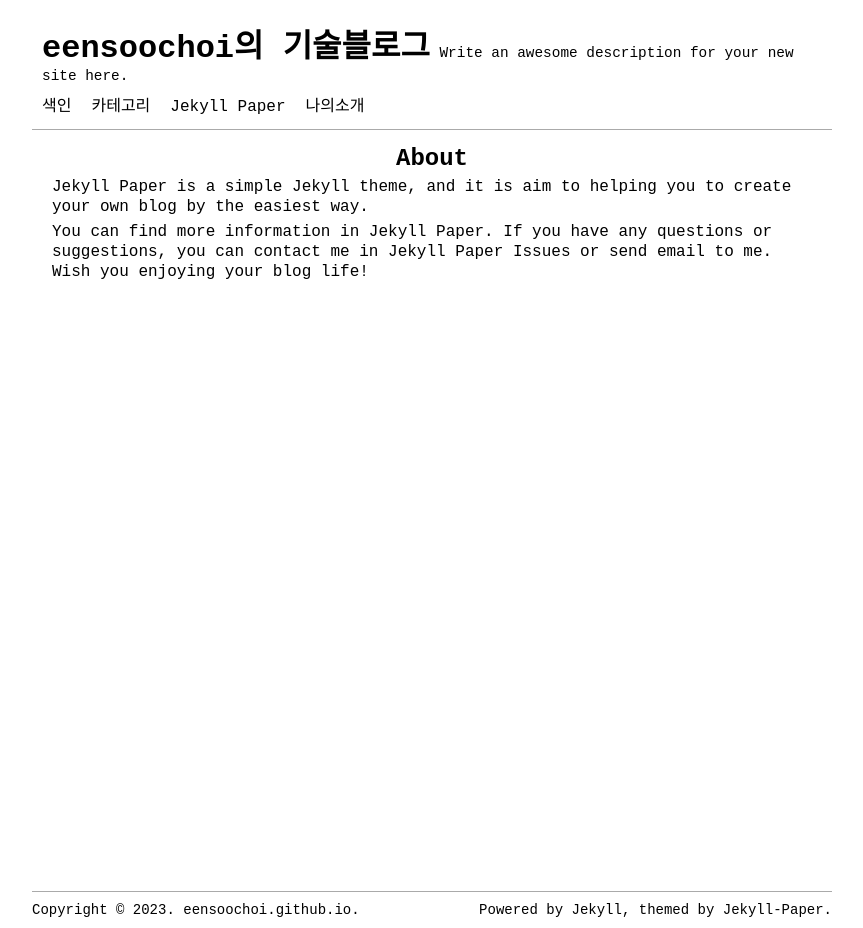
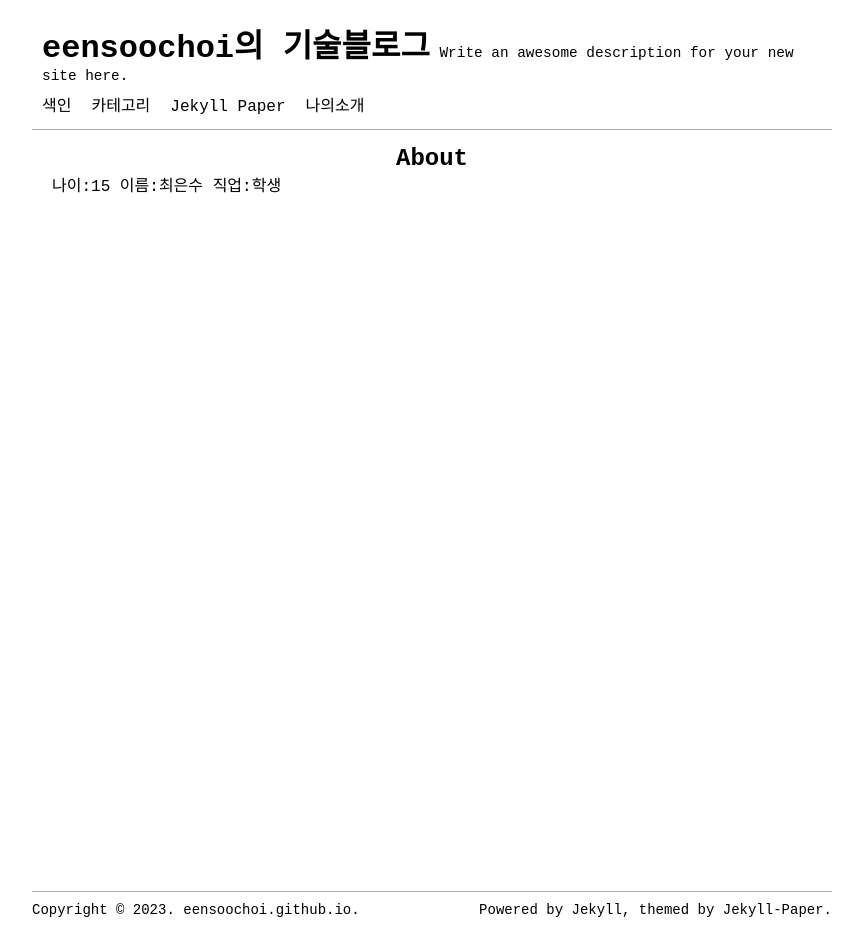
Before and after one commit to choieensoo/blog, a Jekyll site: the page built from pages/about.md, in a window 1280 px wide. Shown: the whole page, without its empty margins (208-1071 px from the left). Built offline with Jekyll 4.4.1, drawn with Linux system fonts in a browser that asks for light colours.

Commit message:
about.me 수정

```diff
--- a/pages/about.md
+++ b/pages/about.md
@@ -3,10 +3,6 @@ layout: page
 title: About
 permalink: /about/
 ---
-
-Jekyll Paper is a simple Jekyll theme, and it is aim to helping you to create your own blog by the easiest way.
-
-You can find more information in [Jekyll Paper][jekyll-paper]. If you have any questions or suggestions, you can contact me in [Jekyll Paper Issues][jekyll-paper-issues] or send email to [me](mailto:i@ghosind.com). Wish you enjoying your blog life!
-
-[jekyll-paper]: https://github.com/ghosind/Jekyll-Paper
-[jekyll-paper-issues]: https://github.com/ghosind/Jekyll-Paper/issues
+나이:15
+이름:최은수
+직업:학생
```
